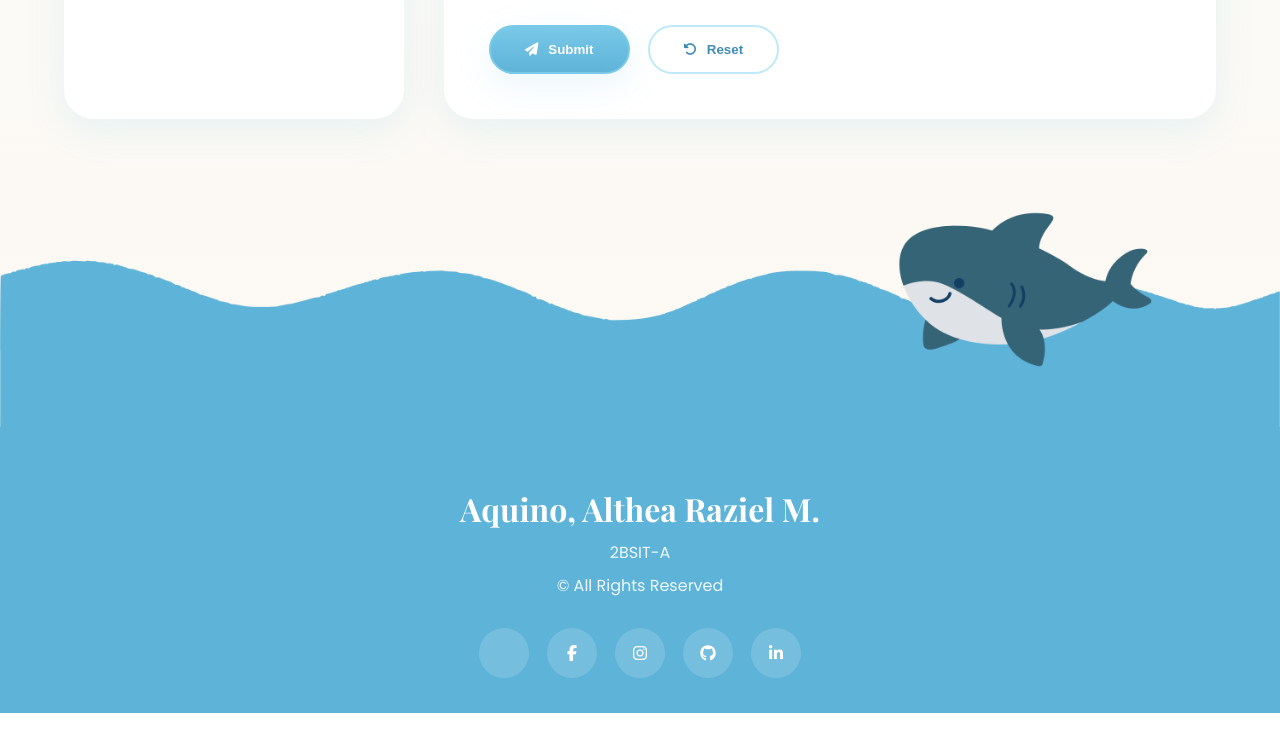
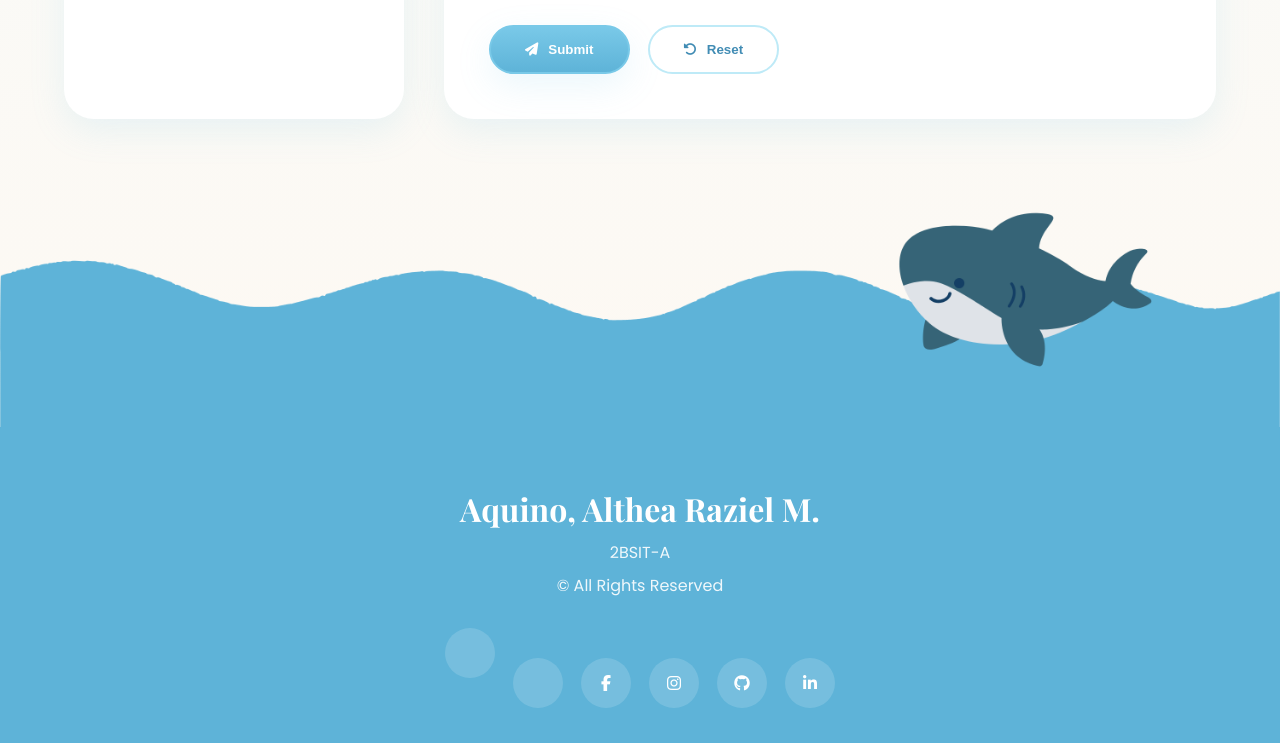
Before and after one commit to strawbaerisz/student-portfolio, a plain HTML site: page contact.html in a window 1280 px wide. Shown: the part 1121-1864 px from the top of the page. Before the commit the page ends 1834 px from the top, so only its background shows below. Drawn offline with nearby package versions, Linux system fonts and the light colour scheme; a web font is replaced by a local one.

Commit message:
Update contact.html

```diff
--- a/contact.html
+++ b/contact.html
@@ -283,6 +283,7 @@
       <p>© All Rights Reserved</p>
 
       <div class="socials">
+      <div class="socials">
         <a href="https://www.facebook.com/razniroj/"
           ><i class="fab fa-facebook-f"></i
         ></a>
```
